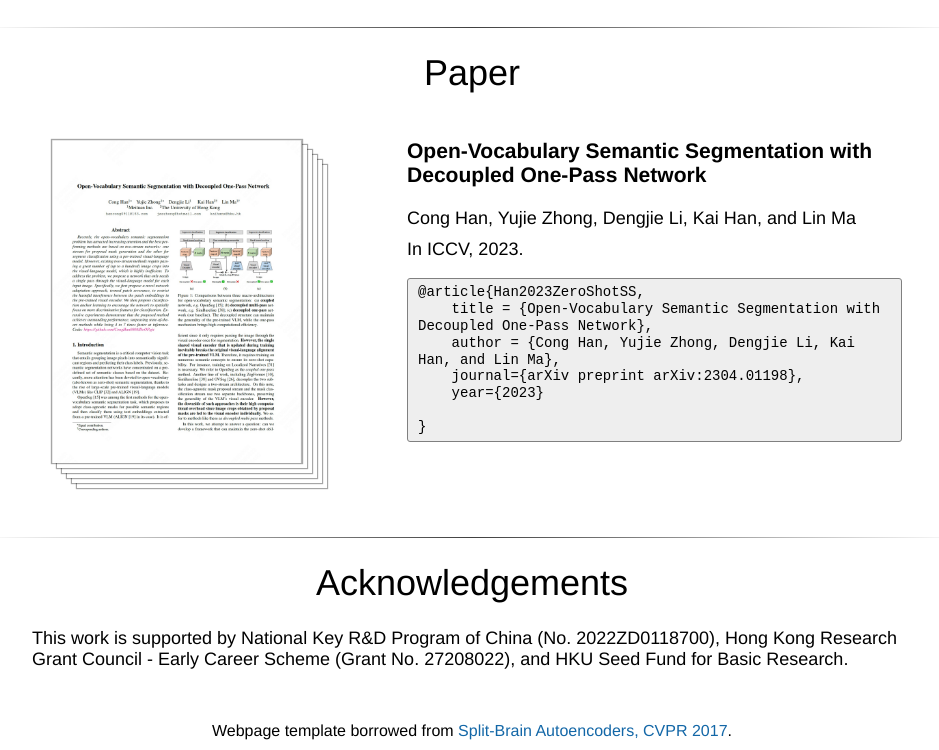
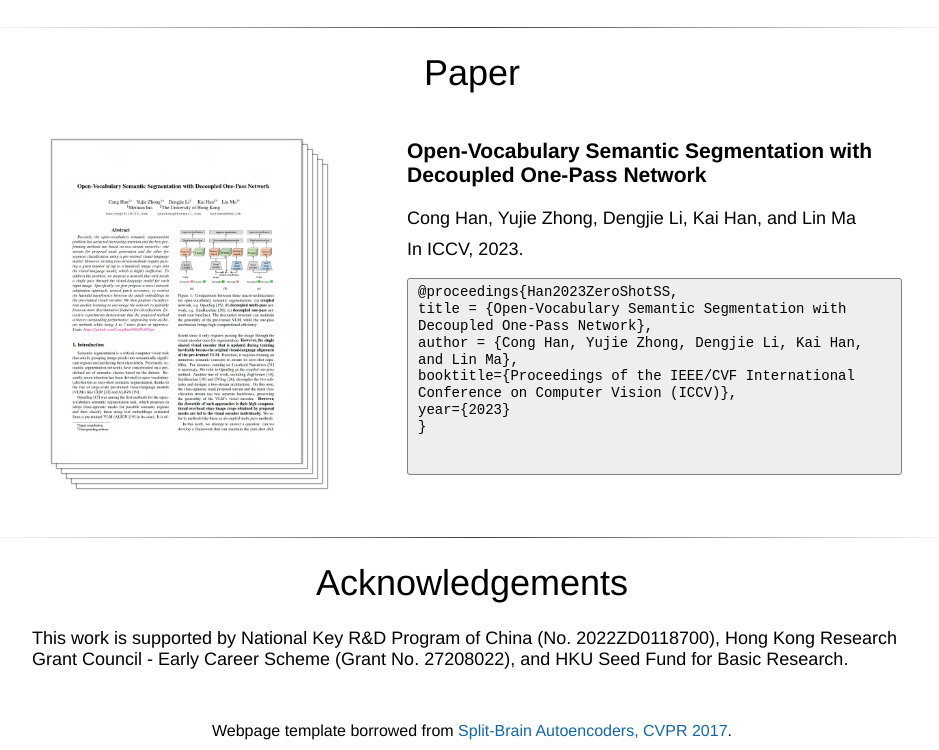
Before and after one commit to CongHan0808/DeOP, a plain HTML site: page index.html in a window 1280 px wide. Shown: the part 2480-3230 px from the top of the page, without its empty margins (168-1107 px from the left). Drawn offline with Linux system fonts and the light colour scheme; a script that the page names is missing.

Commit message:
modify bibtex

```diff
--- a/index.html
+++ b/index.html
@@ -136,14 +136,15 @@ focus on more discriminative features for classification. Extensive experiments
         <h3>Open-Vocabulary Semantic Segmentation with Decoupled One-Pass Network</h3>
         <p>Cong Han, Yujie Zhong, Dengjie Li, Kai Han, and Lin Ma</p>
         <p>In ICCV, 2023.</p>
-        <pre><code>@article{Han2023ZeroShotSS,
-    title = {Open-Vocabulary Semantic Segmentation with Decoupled One-Pass Network},
-    author = {Cong Han, Yujie Zhong, Dengjie Li, Kai Han, and Lin Ma},
-    journal={arXiv preprint arXiv:2304.01198},
-    year={2023}
+<pre><code>@proceedings{Han2023ZeroShotSS,
+title = {Open-Vocabulary Semantic Segmentation with Decoupled One-Pass Network},
+author = {Cong Han, Yujie Zhong, Dengjie Li, Kai Han, and Lin Ma},
+booktitle={Proceedings of the IEEE/CVF International Conference on Computer Vision (ICCV)},
+year={2023}
+}
     <!-- booktitle = {Conference},
     year = {20XX}, -->
-}</code></pre>
+    </code></pre>
     </div>
 
     <br><br>
```
